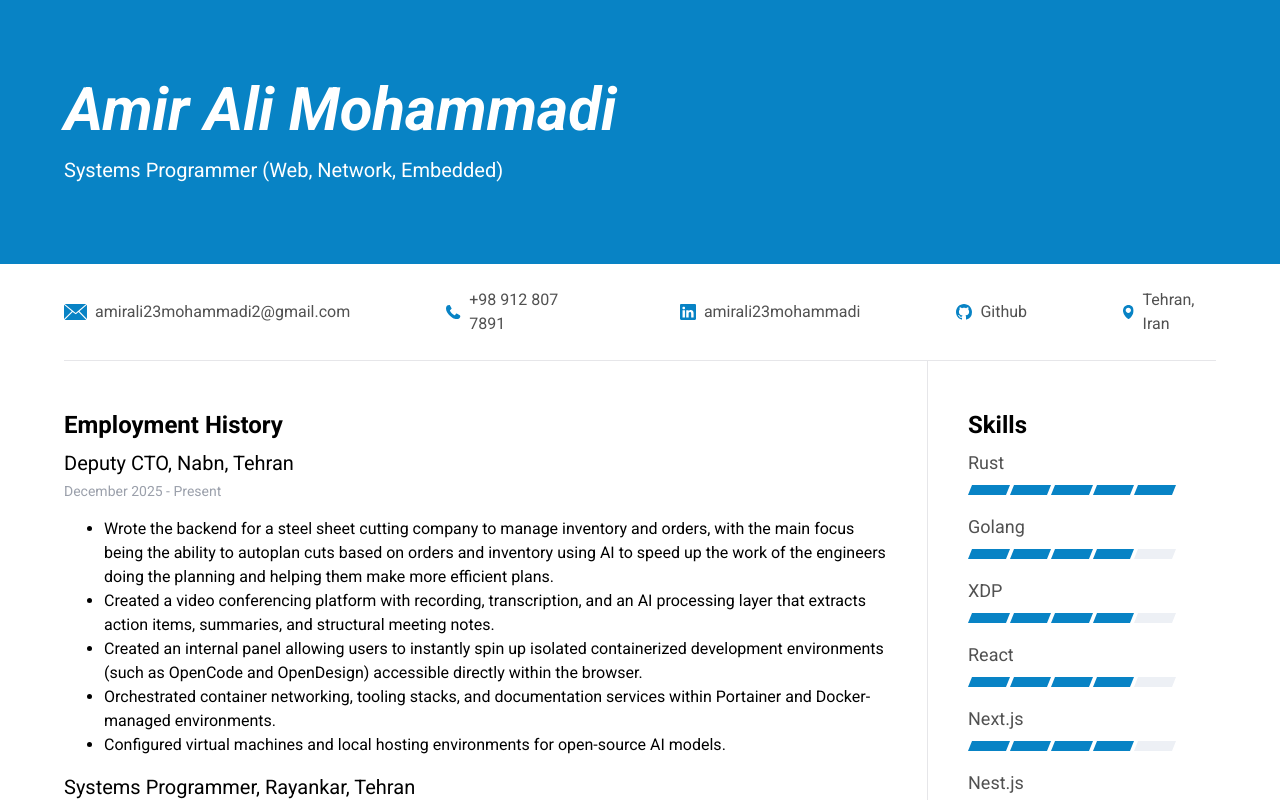
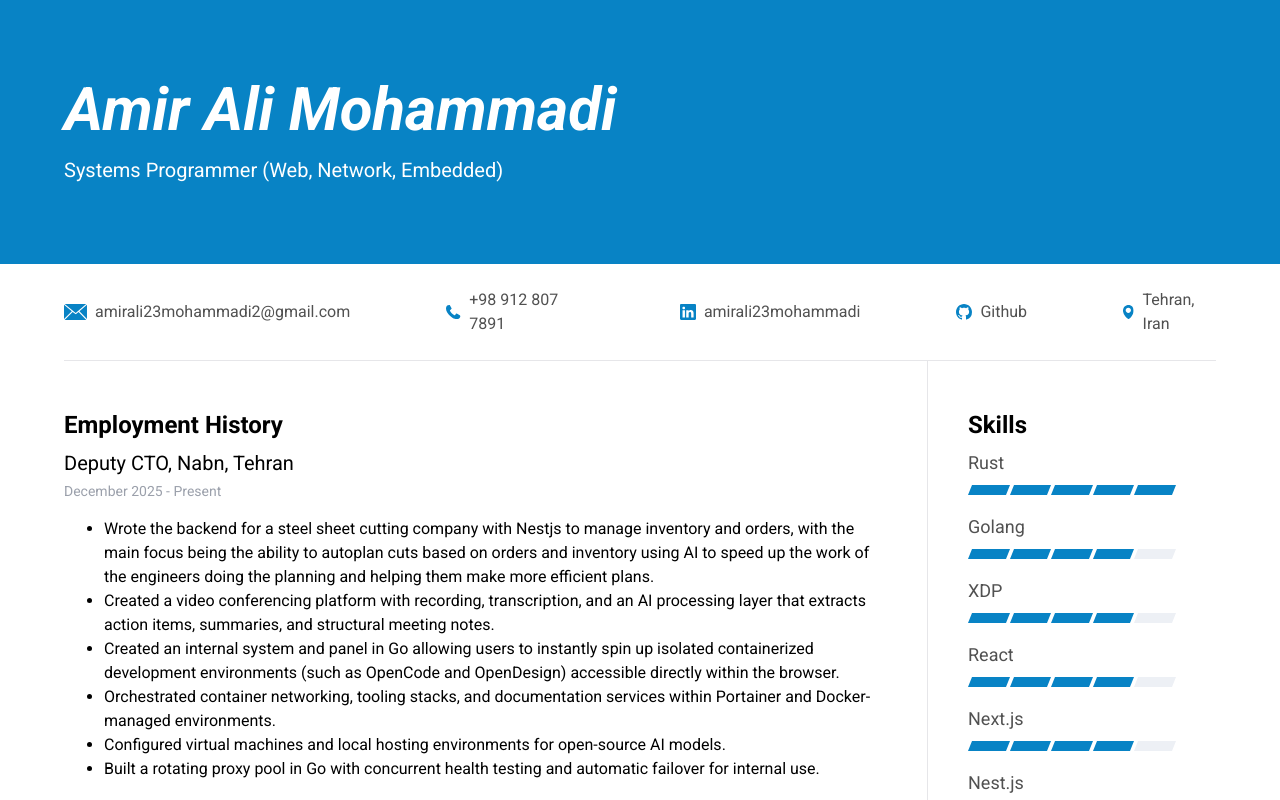
Before and after one commit to Ez-FlawLess/resume, a React (Vite) app: page / in a window 1280 px wide. Shown: the top 800 px of the page. Built offline with nearby package versions, Linux system fonts and the light colour scheme.

Commit message:
add proxy rotator

```diff
--- a/src/constants/items/info_list.constants.ts
+++ b/src/constants/items/info_list.constants.ts
@@ -9,11 +9,12 @@ export const INFO_LIST: InfoI[] = [
                 from: "December 2025",
                 to: "Present",
                 works: [
-                  "Wrote the backend for a steel sheet cutting company to manage inventory and orders, with the main focus being the ability to autoplan cuts based on orders and inventory using AI to speed up the work of the engineers doing the planning and helping them make more efficient plans.",
+                  "Wrote the backend for a steel sheet cutting company with Nestjs to manage inventory and orders, with the main focus being the ability to autoplan cuts based on orders and inventory using AI to speed up the work of the engineers doing the planning and helping them make more efficient plans.",
                   "Created a video conferencing platform with recording, transcription, and an AI processing layer that extracts action items, summaries, and structural meeting notes.",
-                  "Created an internal panel allowing users to instantly spin up isolated containerized development environments (such as OpenCode and OpenDesign) accessible directly within the browser.",
+                  "Created an internal system and panel in Go allowing users to instantly spin up isolated containerized development environments (such as OpenCode and OpenDesign) accessible directly within the browser.",
                   "Orchestrated container networking, tooling stacks, and documentation services within Portainer and Docker-managed environments.",
-                  "Configured virtual machines and local hosting environments for open-source AI models."
+                  "Configured virtual machines and local hosting environments for open-source AI models.",
+                  "Built a rotating proxy pool in Go with concurrent health testing and automatic failover for internal use."
                 ],
             },
             {
```
Also changed, not shown: src/App.tsx (+3 -4 lines).
